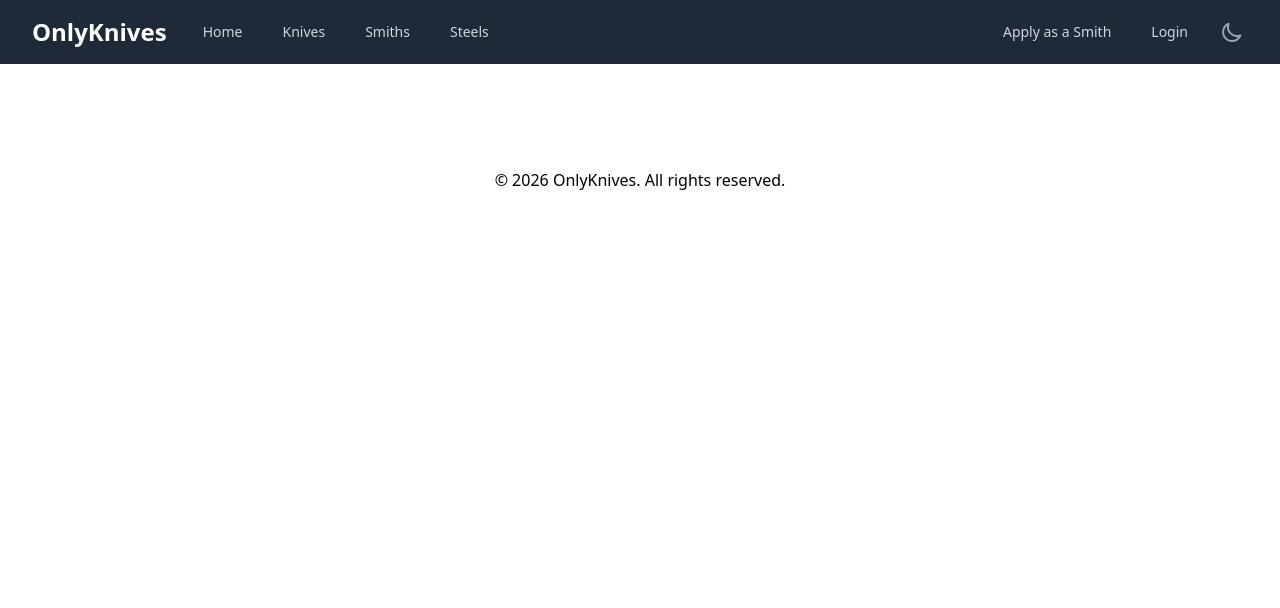
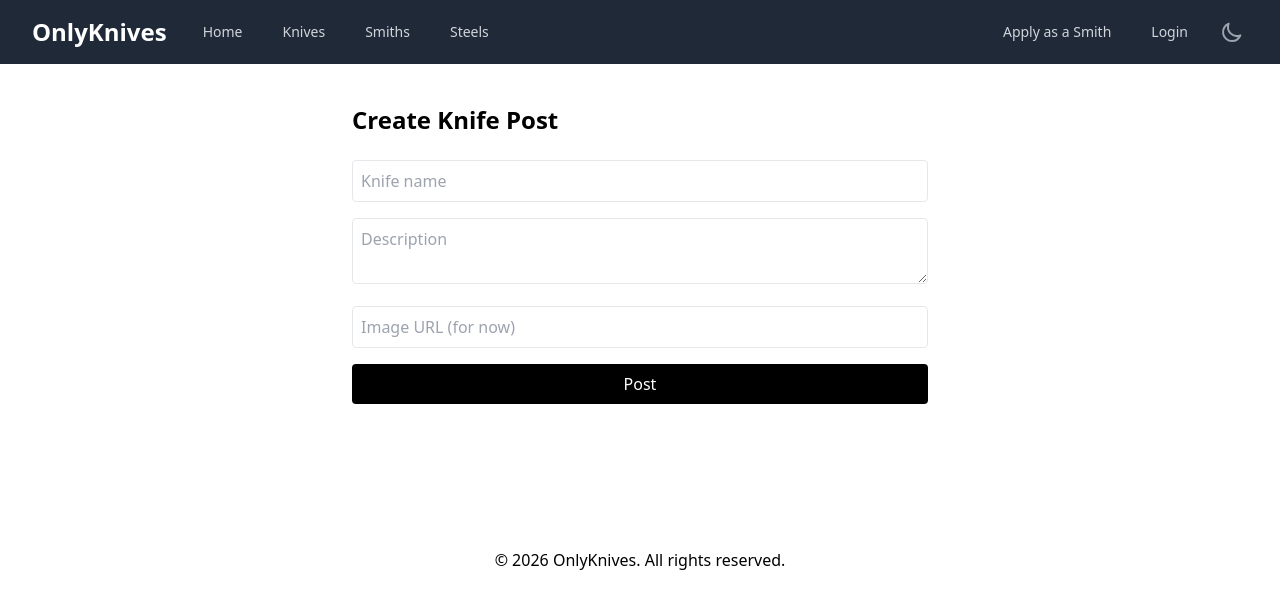
Before and after one commit to levjo655/OnlyKnives, a React (Create React App) app in the folder frontend/: page /create-post in a window 1280 px wide. Shown: the top 608 px of the page. Built offline with nearby package versions, Linux system fonts and the light colour scheme.

Commit message:
feat: POST knives is fully working

```diff
--- a/frontend/src/app.js
+++ b/frontend/src/app.js
@@ -8,6 +8,7 @@ import {
   ComponentShowcase,
   Login,
   Signup,
+  CreatePost,
 } from "./pages";
 import { Navbar, Footer } from "./components";
 
@@ -22,6 +23,7 @@ const App = () => (
         <Route path="/login" element={<Login />} />
         <Route path="/signup" element={<Signup />} />
         <Route path="/components" element={<ComponentShowcase />} />
+        <Route path="/create-post" element={<CreatePost />} />
       </Routes>
       <Footer />
     </BrowserRouter>
--- /dev/null
+++ b/frontend/src/pages/create-post.jsx
@@ -0,0 +1,99 @@
+import React, { useState } from "react";
+import { useNavigate } from "react-router-dom";
+
+export default function CreatePost() {
+  const navigate = useNavigate();
+  const user = JSON.parse(localStorage.getItem("user"));
+
+  const [formData, setFormData] = useState({
+    title: "",
+    description: "",
+    image_url: "",
+  });
+
+  const [isLoading, setIsLoading] = useState(false);
+
+  // ✅ ONLY handles input changes
+  const handleChange = (e) => {
+    const { name, value } = e.target;
+
+    setFormData((prev) => ({
+      ...prev,
+      [name]: value,
+    }));
+  };
+
+  // ✅ handles submit
+  const handleSubmit = async (e) => {
+    e.preventDefault();
+    setIsLoading(true);
+
+    try {
+      const res = await fetch("http://localhost:8080/knife_posts", {
+        method: "POST",
+        headers: {
+          "Content-Type": "application/json",
+        },
+        body: JSON.stringify({
+          ...formData,
+          user_id: user.id,
+        }),
+      });
+
+      const data = await res.json();
+
+      if (!res.ok) throw new Error(data.error);
+
+      console.log("Post created:", data);
+      navigate("/");
+    } catch (err) {
+      console.error(err);
+      alert("Failed to create post");
+    } finally {
+      setIsLoading(false);
+    }
+  };
+
+  return (
+    <div className="max-w-xl mx-auto py-10">
+      <h1 className="text-2xl font-bold mb-6">Create Knife Post</h1>
+
+      <form onSubmit={handleSubmit} className="space-y-4">
+        <input
+          type="text"
+          name="title"
+          placeholder="Knife name"
+          value={formData.title}
+          onChange={handleChange}
+          required
+          className="w-full p-2 border rounded"
+        />
+
+        <textarea
+          name="description"
+          placeholder="Description"
+          value={formData.description}
+          onChange={handleChange}
+          className="w-full p-2 border rounded"
+        />
+
+        <input
+          type="text"
+          name="image_url"
+          placeholder="Image URL (for now)"
+          value={formData.image_url}
+          onChange={handleChange}
+          className="w-full p-2 border rounded"
+        />
+
+        <button
+          type="submit"
+          disabled={isLoading}
+          className="w-full bg-black text-white p-2 rounded"
+        >
+          {isLoading ? "Posting..." : "Post"}
+        </button>
+      </form>
+    </div>
+  );
+}
--- a/frontend/src/pages/index.js
+++ b/frontend/src/pages/index.js
@@ -10,3 +10,4 @@ export { default as Smiths } from "./smiths";
 export { default as Steels } from "./steels";
 export { default as KnifePage } from "./knife-page";
 export { default as ComponentShowcase } from "./component-showcase";
+export { default as CreatePost } from "./create-post";
--- a/frontend/src/pages/knives.jsx
+++ b/frontend/src/pages/knives.jsx
@@ -1,36 +1,22 @@
-import React from "react";
 import { KnifePost } from "components";
 import demoKnife from "../images/demo_knife.jpg";
 
-const mockKnives = [
-  {
-    id: 1,
-    name: "Petty Suminagashi",
-    smith: "Eduardo Covre",
-    image: demoKnife,
-    likes: 120,
-  },
-  {
-    id: 2,
-    name: "Crimson Edge",
-    smith: "Aki Tanaka",
-    image: "/images/knife2.jpg",
-    likes: 89,
-  },
-  {
-    id: 3,
-    name: "Nordic Hunter",
-    smith: "Erik Lund",
-    image: "/images/knife3.jpg",
-    likes: 210,
-  },
-];
+import React, { useEffect, useState } from "react";
 
 const Knives = () => {
+  const [knives, setKnives] = useState([]);
+
+  useEffect(() => {
+    fetch("http://localhost:8080/knife_posts")
+      .then((res) => res.json())
+      .then((data) => setKnives(data))
+      .catch(console.error);
+  }, []);
+
   return (
     <div className="bg-bg min-h-screen text-primaryText">
       <div className="max-w-2xl mx-auto py-10 space-y-10">
-        {mockKnives.map((knife) => (
+        {knives.map((knife) => (
           <KnifePost key={knife.id} knife={knife} />
         ))}
       </div>
--- a/frontend/src/pages/login.jsx
+++ b/frontend/src/pages/login.jsx
@@ -25,6 +25,16 @@ const Login = () => {
       });
 
       const data = await res.json();
+
+      if (!res.ok) {
+        setErrors({ api: data.error });
+        return;
+      }
+
+      localStorage.setItem("user", JSON.stringify(data));
+
+      console.log("Login successful:", data);
+      navigate("/");
 
       if (!res.ok) {
         setErrors({ api: data.error });
```
Also changed, not shown: 2 other files (tests, documents, lock files or other folders).
